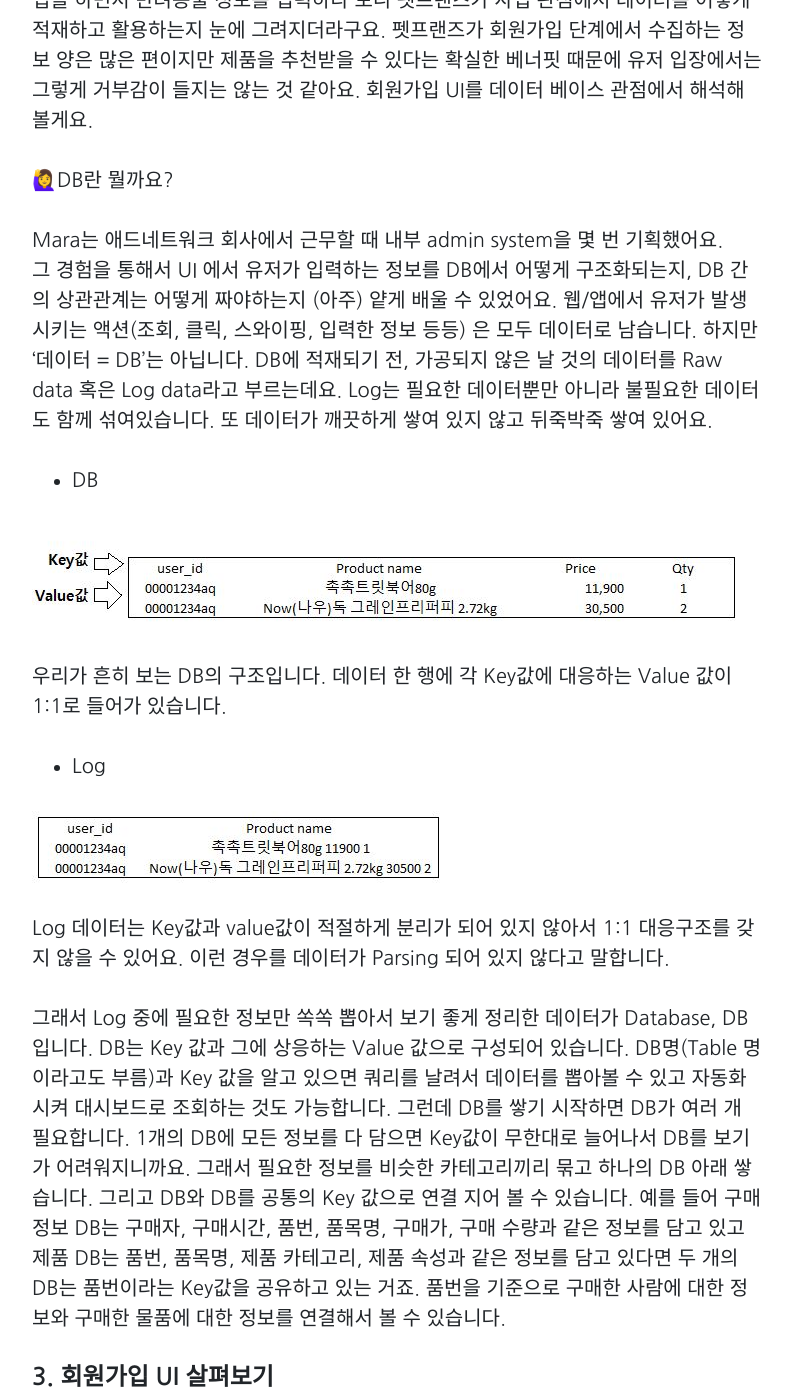
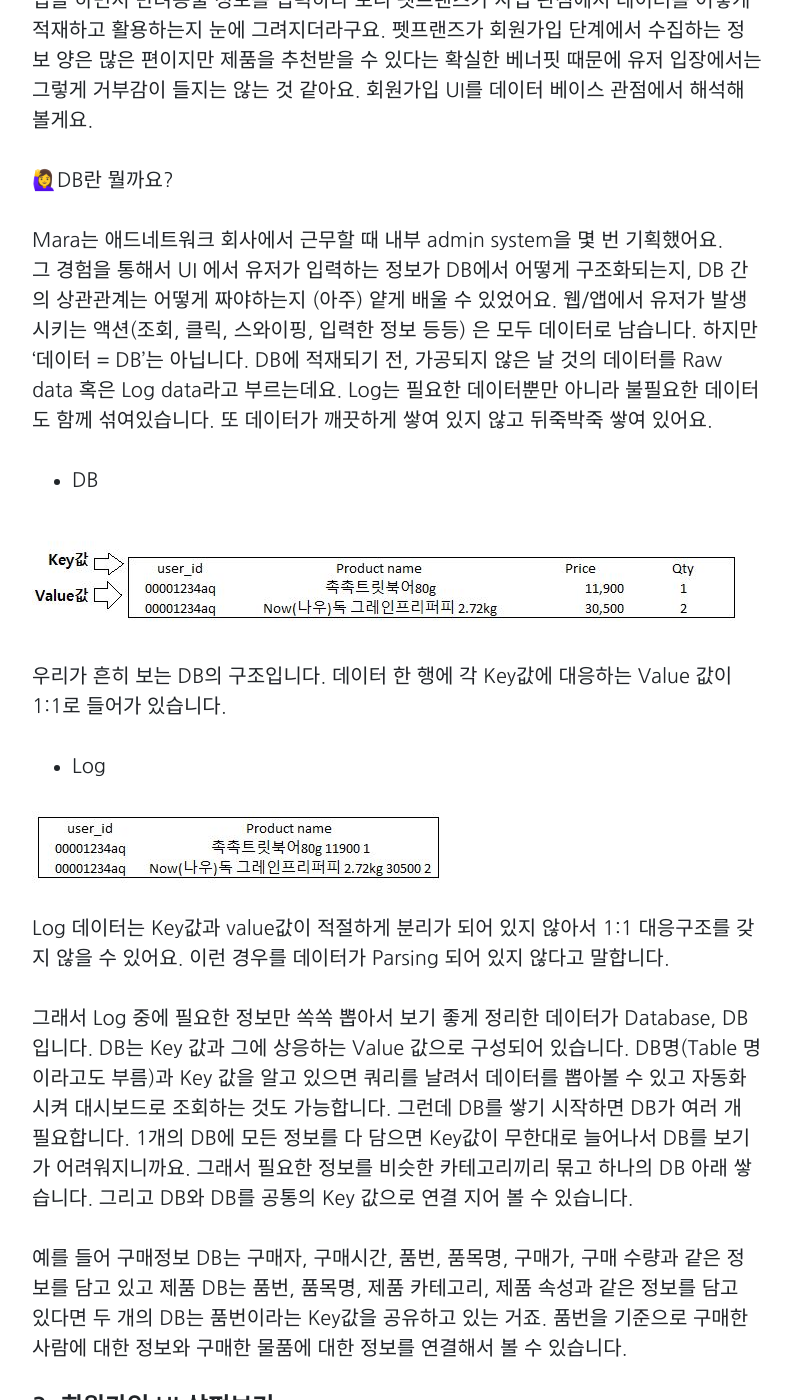
Before and after one commit to Marapro88/mara, a Jekyll site: the page built from _posts/Essay/2020-12-13-essay-business-petfriends-db.md, in a window 1280 px wide and 1400 px high, scrolled down 1763 px. Shown: the whole window, without its empty margins (243-1035 px from the left). Built offline with Jekyll 4.4.1, drawn with Linux system fonts in a browser that asks for light colours; comment, search, counter and statistics services are not loaded.

Commit message:
1214 탈고고고

```diff
--- a/_posts/Essay/2020-12-13-essay-business-petfriends-db.md
+++ b/_posts/Essay/2020-12-13-essay-business-petfriends-db.md
@@ -42,7 +42,7 @@
  🙋‍♀️DB란 뭘까요?
 
 Mara는 애드네트워크 회사에서 근무할 때 내부 admin system을 몇 번 기획했어요.<BR>
-그 경험을 통해서 UI 에서 유저가 입력하는 정보를 DB에서 어떻게 구조화되는지, DB 간의 상관관계는 어떻게 짜야하는지 (아주) 얕게 배울 수 있었어요. 웹/앱에서 유저가 발생시키는 액션(조회, 클릭, 스와이핑, 입력한 정보 등등) 은 모두 데이터로 남습니다. 하지만 '데이터 = DB'는 아닙니다. DB에 적재되기 전, 가공되지 않은 날 것의 데이터를 Raw data 혹은 Log data라고 부르는데요. Log는 필요한 데이터뿐만 아니라 불필요한 데이터도 함께 섞여있습니다. 또 데이터가 깨끗하게 쌓여 있지 않고 뒤죽박죽 쌓여 있어요.
+그 경험을 통해서 UI 에서 유저가 입력하는 정보가 DB에서 어떻게 구조화되는지, DB 간의 상관관계는 어떻게 짜야하는지 (아주) 얕게 배울 수 있었어요. 웹/앱에서 유저가 발생시키는 액션(조회, 클릭, 스와이핑, 입력한 정보 등등) 은 모두 데이터로 남습니다. 하지만 '데이터 = DB'는 아닙니다. DB에 적재되기 전, 가공되지 않은 날 것의 데이터를 Raw data 혹은 Log data라고 부르는데요. Log는 필요한 데이터뿐만 아니라 불필요한 데이터도 함께 섞여있습니다. 또 데이터가 깨끗하게 쌓여 있지 않고 뒤죽박죽 쌓여 있어요.
 
 - DB
 
@@ -56,7 +56,9 @@
 
  Log 데이터는 Key값과 value값이 적절하게 분리가 되어 있지 않아서 1:1 대응구조를 갖지 않을 수 있어요. 이런 경우를 데이터가 Parsing 되어 있지 않다고 말합니다.
 
-그래서 Log 중에 필요한 정보만 쏙쏙 뽑아서 보기 좋게 정리한 데이터가 Database, DB입니다. DB는 Key 값과 그에 상응하는 Value 값으로 구성되어 있습니다. DB명(Table 명이라고도 부름)과 Key 값을 알고 있으면 쿼리를 날려서 데이터를 뽑아볼 수 있고 자동화시켜 대시보드로 조회하는 것도 가능합니다.  그런데 DB를 쌓기 시작하면 DB가 여러 개 필요합니다. 1개의 DB에 모든 정보를 다 담으면 Key값이 무한대로 늘어나서 DB를 보기가 어려워지니까요. 그래서 필요한 정보를 비슷한 카테고리끼리 묶고 하나의 DB 아래 쌓습니다. 그리고 DB와 DB를 공통의 Key 값으로 연결 지어 볼 수 있습니다. 예를 들어 구매정보 DB는 구매자, 구매시간, 품번, 품목명, 구매가, 구매 수량과 같은 정보를 담고 있고 제품 DB는 품번, 품목명, 제품 카테고리, 제품 속성과 같은 정보를 담고 있다면 두 개의 DB는 품번이라는 Key값을 공유하고 있는 거죠. 품번을 기준으로 구매한 사람에 대한 정보와 구매한 물품에 대한 정보를 연결해서 볼 수 있습니다.
+그래서 Log 중에 필요한 정보만 쏙쏙 뽑아서 보기 좋게 정리한 데이터가 Database, DB입니다. DB는 Key 값과 그에 상응하는 Value 값으로 구성되어 있습니다. DB명(Table 명이라고도 부름)과 Key 값을 알고 있으면 쿼리를 날려서 데이터를 뽑아볼 수 있고 자동화시켜 대시보드로 조회하는 것도 가능합니다. 그런데 DB를 쌓기 시작하면 DB가 여러 개 필요합니다. 1개의 DB에 모든 정보를 다 담으면 Key값이 무한대로 늘어나서 DB를 보기가 어려워지니까요. 그래서 필요한 정보를 비슷한 카테고리끼리 묶고 하나의 DB 아래 쌓습니다. 그리고 DB와 DB를 공통의 Key 값으로 연결 지어 볼 수 있습니다.
+
+예를 들어 구매정보 DB는 구매자, 구매시간, 품번, 품목명, 구매가, 구매 수량과 같은 정보를 담고 있고 제품 DB는 품번, 품목명, 제품 카테고리, 제품 속성과 같은 정보를 담고 있다면 두 개의 DB는 품번이라는 Key값을 공유하고 있는 거죠. 품번을 기준으로 구매한 사람에 대한 정보와 구매한 물품에 대한 정보를 연결해서 볼 수 있습니다.
 
 #### 3. 회원가입 UI 살펴보기
 
```
Also changed, not shown: _posts/Essay/2020-11-22-essay-marketing-code-of-mz-generation.md (+1 -1 lines).
